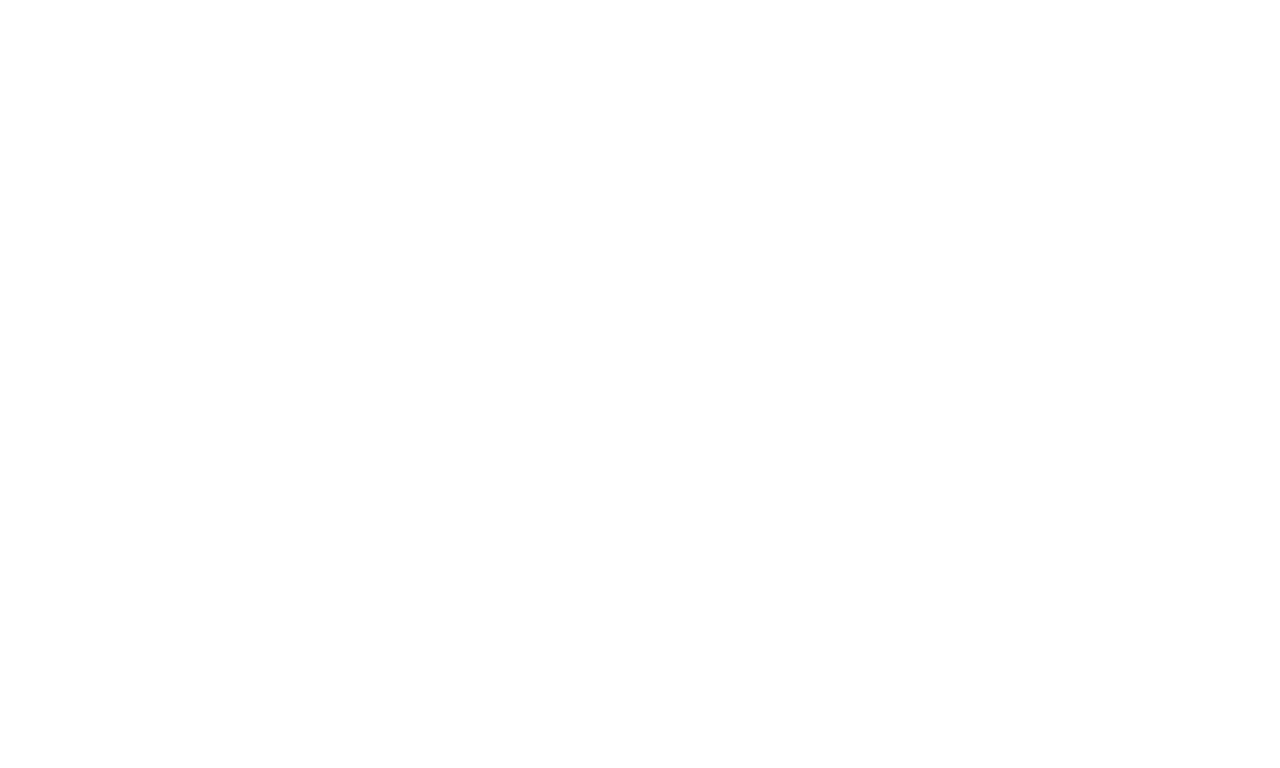
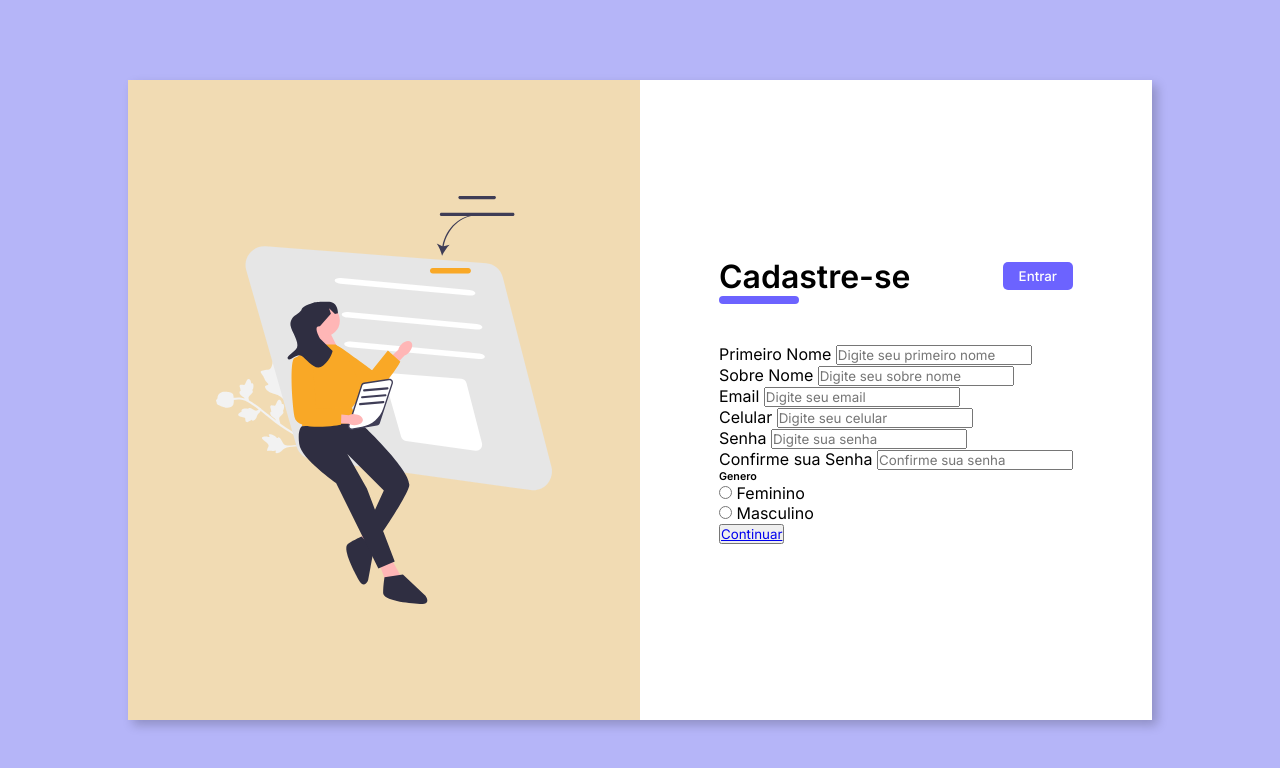
Before and after one commit to Marcelolynx/FormHtml, a plain HTML site: page index.html in a window 1280 px wide. Drawn offline with Linux system fonts and the light colour scheme.

Commit message:
initial css

```diff
--- /dev/null
+++ b/css/styles.css
@@ -0,0 +1,86 @@
+@import url('https://fonts.googleapis.com/css2?family=Inter:wght@200;300;400;500;600&display=swap');
+* {
+    padding: 0;
+    margin: 0;
+    box-sizing: border-box;
+    font-family: 'inter', sans-serif;
+}
+
+body {
+    width: 100%;
+    height: 100vh;
+    display: flex;
+    justify-content: center;
+    align-items: center;
+    background: #0c0ce94d;
+}
+
+.container {
+    width: 80%;
+    height: 80vh;
+    display: flex;
+    box-shadow: 5px 5px 10px rgba(0,0,0, .212);
+}
+
+.form-image {
+    width: 50%;
+    display: flex;
+    justify-content: center;
+    align-items: center;
+    background: #fde3a7d7;
+    padding: 1rem;
+}
+
+.form-image img{
+    width: 21rem;
+}
+
+.form {
+    width: 50%;
+    display: flex;
+    justify-content: center;
+    align-items: center;
+    flex-direction: column;
+    background-color: #FFF;
+    padding: 3rem;
+}
+
+.form-header {
+    margin-bottom: 3rem;
+    display: flex;
+    justify-content: space-between;
+}
+
+.login-button {
+    display: flex;
+    align-items: center;
+}
+
+.login-button button {
+    border: none;
+    background-color: #6c63ff;
+    padding: 0.4rem 1rem;
+    border-radius: 5px;
+    cursor: pointer;
+}
+
+.login-button button:hover {
+    background-color: #6b63fff1;
+}
+
+.login-button button a {
+    text-decoration: none;
+    font-weight: 500;
+    color: #FFF;
+}
+
+.form-header h1::after {
+    content: '';
+    display: block;
+    width: 5rem;
+    height: 0.5rem;
+    background-color: #6c63ff;
+    margin: 0 auto;
+    position: absolute;
+    border-radius: 10px;
+}
--- a/index.html
+++ b/index.html
@@ -1,12 +1,74 @@
 <!DOCTYPE html>
-<html lang="en">
+<html lang="pt-br">
 <head>
     <meta charset="UTF-8">
     <meta http-equiv="X-UA-Compatible" content="IE=edge">
     <meta name="viewport" content="width=device-width, initial-scale=1.0">
+    <link rel="stylesheet" href="css/styles.css">
     <title>Formulario cadastro</title>
 </head>
 <body>
+    <div class="container">
+        <div class="form-image">
+            <img src="img/undraw_articles_wbpb.svg" alt="image">
+        </div>
+        <div class="form">
+            <form action="#">
+                <div class="form-header">
+                    <div class="title">
+                        <h1>Cadastre-se</h1>
+                    </div>
+                    <div class="login-button">
+                        <button><a href="#">Entrar</a></button>
+                    </div>
+                </div>
 
+                <div class="input-group">
+                    <div class="input-box">
+                        <label for="firstname">Primeiro Nome</label>
+                        <input id="firstname" type="text" name="firstname" placeholder="Digite seu primeiro nome">
+                    </div>
+                    <div class="input-box">
+                        <label for="lastName">Sobre Nome</label>
+                        <input id="lastName" type="text" name="sobrenome" placeholder="Digite seu sobre nome">
+                    </div>
+                    <div class="input-box">
+                        <label for="email">Email</label>
+                        <input id="email" type="email" name="email" placeholder="Digite seu email">
+                    </div>
+                    <div class="input-box">
+                        <label for="celular">Celular</label>
+                        <input id="celular" type="text" name="celular" placeholder="Digite seu celular">
+                    </div>
+                    <div class="input-box">
+                        <label for="senha">Senha</label>
+                        <input id="senha" type="password" name="password" placeholder="Digite sua senha">
+                    </div>
+                    <div class="input-box">
+                        <label for="password">Confirme sua Senha</label>
+                        <input id="password" type="password" name="password" placeholder="Confirme sua senha">
+                    </div>
+                </div>
+                <div class="gender-inputs">
+                    <div class="gender-title">
+                        <h6>Genero</h6>
+                    </div>
+                    <div class="gender-group">
+                        <div class="gender-input">
+                            <input type="radio" id="female" name="gender">
+                            <label for="female">Feminino</label>
+                        </div>
+                        <div class="gender-input">
+                            <input type="radio" id="male" name="gender">
+                            <label for="male">Masculino</label>
+                        </div>
+                    </div>
+                </div>
+                <div class="continue-button">
+                    <button><a href="#">Continuar</a></button>
+                </div>
+            </form>
+        </div>
+    </div>
 </body>
 </html>
```
Also changed, not shown: img/undraw_articles_wbpb.svg (added).
